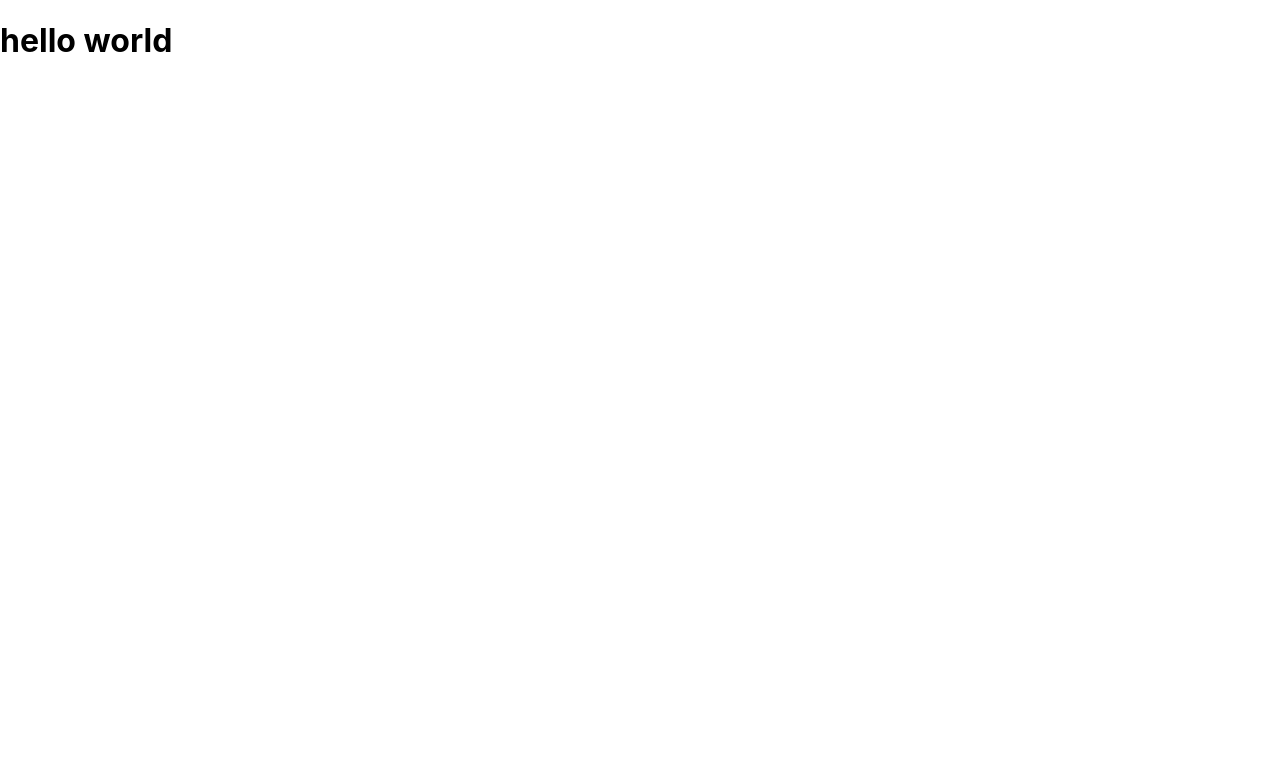
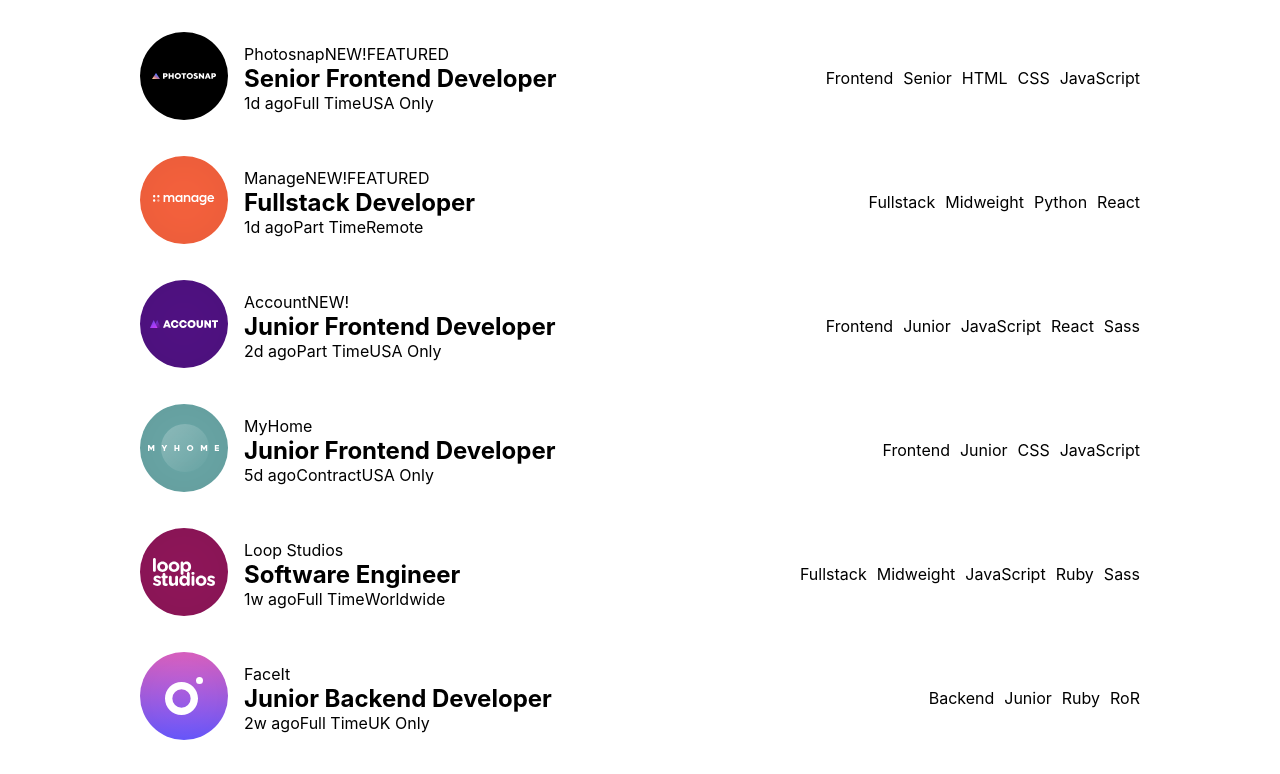
Before and after one commit to gwtpraveen/static-job-listings, a React (Create React App) app: page / in a window 1280 px wide. Shown: the top 774 px of the page. Built offline with nearby package versions, Linux system fonts and the light colour scheme.

Commit message:
finish displaying data, add filters, remove filters, and clear button

```diff
--- a/src/App.js
+++ b/src/App.js
@@ -1,8 +1,45 @@
+import { useState } from 'react';
 import './App.css';
+import Result from './component/result';
+import SearchBar from './component/searchBar';
+import data from "./data.json";
 
 function App() {
+  const [filters, setFilters] = useState([])
+
+
+  const handleFilters = (filter) => {
+    setFilters(preVal => {
+      const newFilters = [...preVal];
+      if (!newFilters.includes(filter)) {
+        newFilters.push(filter);
+      }
+      return newFilters;
+    });
+  };
+
+
+  const handleRemoveFilter = (filter) => {
+    setFilters(preVal => {
+      let newFilters = [...preVal];
+      newFilters.splice(newFilters.indexOf(filter), 1);
+      return newFilters;
+    })
+  }
+
+
+  const handleClearAllFilters = () => {
+    setFilters([]);
+  }
+
+
+  let filterdData = data;
+
   return (
-    <h1>hello world</h1>
+    <>
+      <SearchBar filters={filters} removeFilter={handleRemoveFilter} clearAllFilters={handleClearAllFilters}/>
+      {filterdData.map(item => <Result key={item.id} data={item} getFilter={handleFilters}/>)}
+    </>
   );
 }
 
--- a/src/component/result.jsx
+++ b/src/component/result.jsx
@@ -0,0 +1,39 @@
+import "../style/css/result.css";
+
+
+const Result = ({data, getFilter}) => {
+
+
+
+    return (
+        <section className="jobPost">
+            <div className="left-side">
+                <div className="logo">
+                    <img src={data.logo} alt="company logo" />
+                </div>
+                <div className="details">
+                    <div className="top-row">
+                        <p>{data.company}</p>
+                        {data.new && <p>NEW!</p>}
+                        {data.featured && <p>FEATURED</p>}
+                    </div>
+                    <h2 className="position">{data.position}</h2>
+                    <div className="bottom-row">
+                        <p>{data.postedAt}</p>
+                        <p>{data.contract}</p>
+                        <p>{data.location}</p>
+                    </div>
+                </div>
+            </div>
+
+            <div className="tags">
+                <p onClick={() => getFilter(data.role)}>{data.role}</p>
+                <p onClick={() => getFilter(data.level)}>{data.level}</p>
+                {data.languages.map(item => <p key={item} onClick={() => getFilter(item)}>{item}</p>)}
+                {data.tools.map(item => <p key={item} onClick={() => getFilter(item)}>{item}</p>)}
+            </div>
+        </section>
+     );
+}
+
+export default Result;
--- a/src/component/searchBar.jsx
+++ b/src/component/searchBar.jsx
@@ -0,0 +1,10 @@
+const SearchBar = ({filters, removeFilter, clearAllFilters}) => {
+    return (
+        <header>
+            {filters.map(item => <p key={item}>{item}<button onClick={() => removeFilter(item)}>X</button></p>)}
+            {filters.length > 0 && <button onClick={() => clearAllFilters()}>Clear</button>}
+        </header>
+    );
+}
+
+export default SearchBar;
--- a/src/index.css
+++ b/src/index.css
@@ -1,3 +1,9 @@
+* {
+  margin: 0;
+  padding: 0;
+  box-sizing: border-box;
+}
+
 body {
   margin: 0;
   font-family: -apple-system, BlinkMacSystemFont, 'Segoe UI', 'Roboto', 'Oxygen',
--- /dev/null
+++ b/src/style/css/result.css
@@ -0,0 +1,25 @@
+.jobPost {
+  width: 90%;
+  max-width: 1000px;
+  margin: 2rem auto;
+  display: flex;
+  align-items: center;
+  justify-content: space-between;
+}
+.jobPost .left-side {
+  display: flex;
+  align-items: center;
+  gap: 1rem;
+}
+.jobPost .details .top-row {
+  display: flex;
+}
+.jobPost .details .bottom-row {
+  display: flex;
+}
+.jobPost .tags {
+  display: flex;
+  gap: 10px;
+}
+
+/*# sourceMappingURL=result.css.map */
--- /dev/null
+++ b/src/style/css/searchBar.css
@@ -0,0 +1,3 @@
+
+
+/*# sourceMappingURL=searchBar.css.map */
--- /dev/null
+++ b/src/style/scss/result.scss
@@ -0,0 +1,28 @@
+.jobPost {
+    width: 90%;
+    max-width: 1000px;
+    margin: 2rem auto;
+    display: flex;
+    align-items: center;
+    justify-content: space-between;
+    .left-side {
+        display: flex;
+        align-items: center;
+        gap: 1rem;
+    }
+
+    .details {
+        .top-row {
+            display: flex;
+        }
+
+        .bottom-row {
+            display: flex;
+        }
+    }
+
+    .tags {
+        display: flex;
+        gap: 10px;
+    }
+}
```
Also changed, not shown: src/component/style/scss/searchBar.scss (deleted), src/style/scss/searchBar.scss (added).
